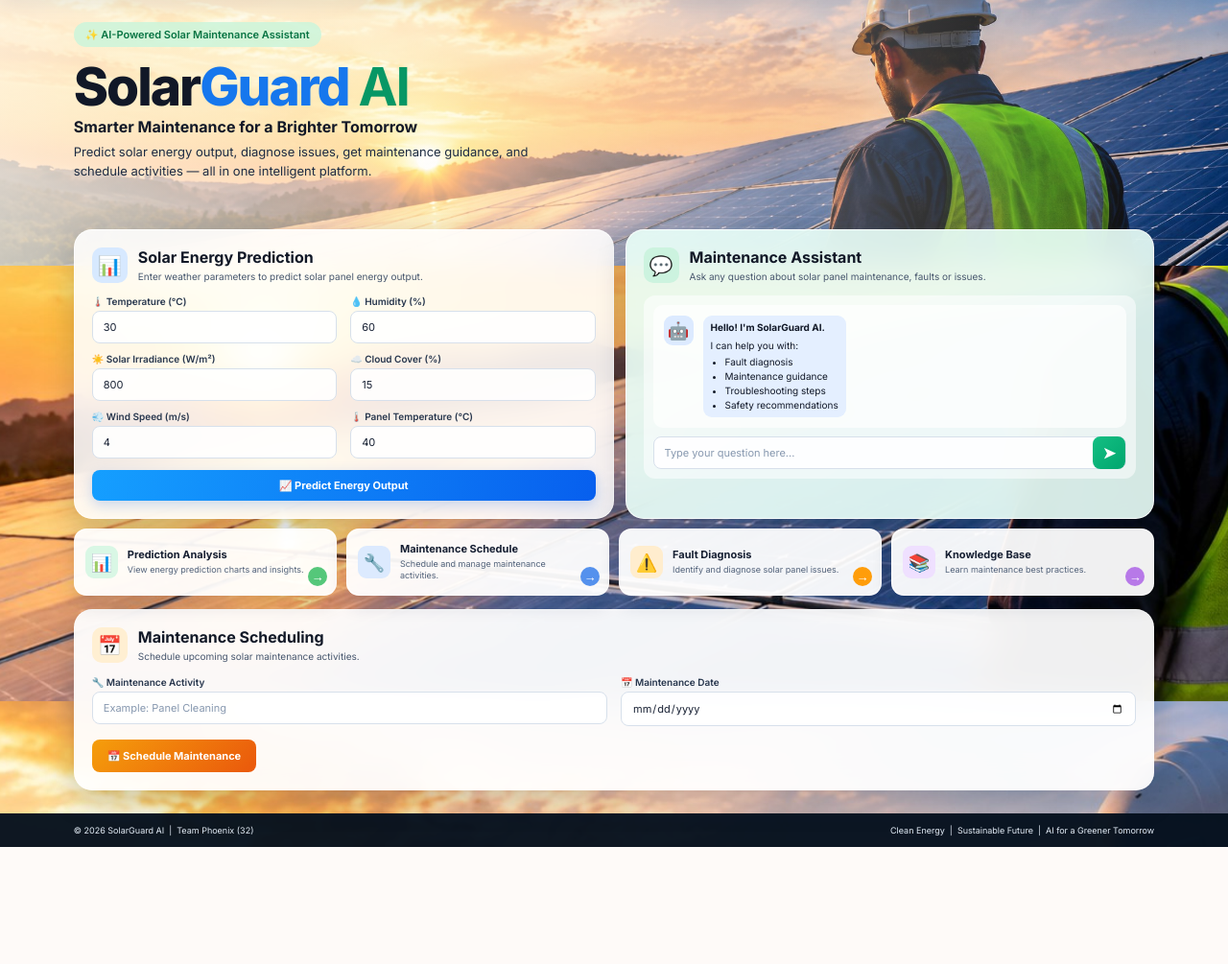
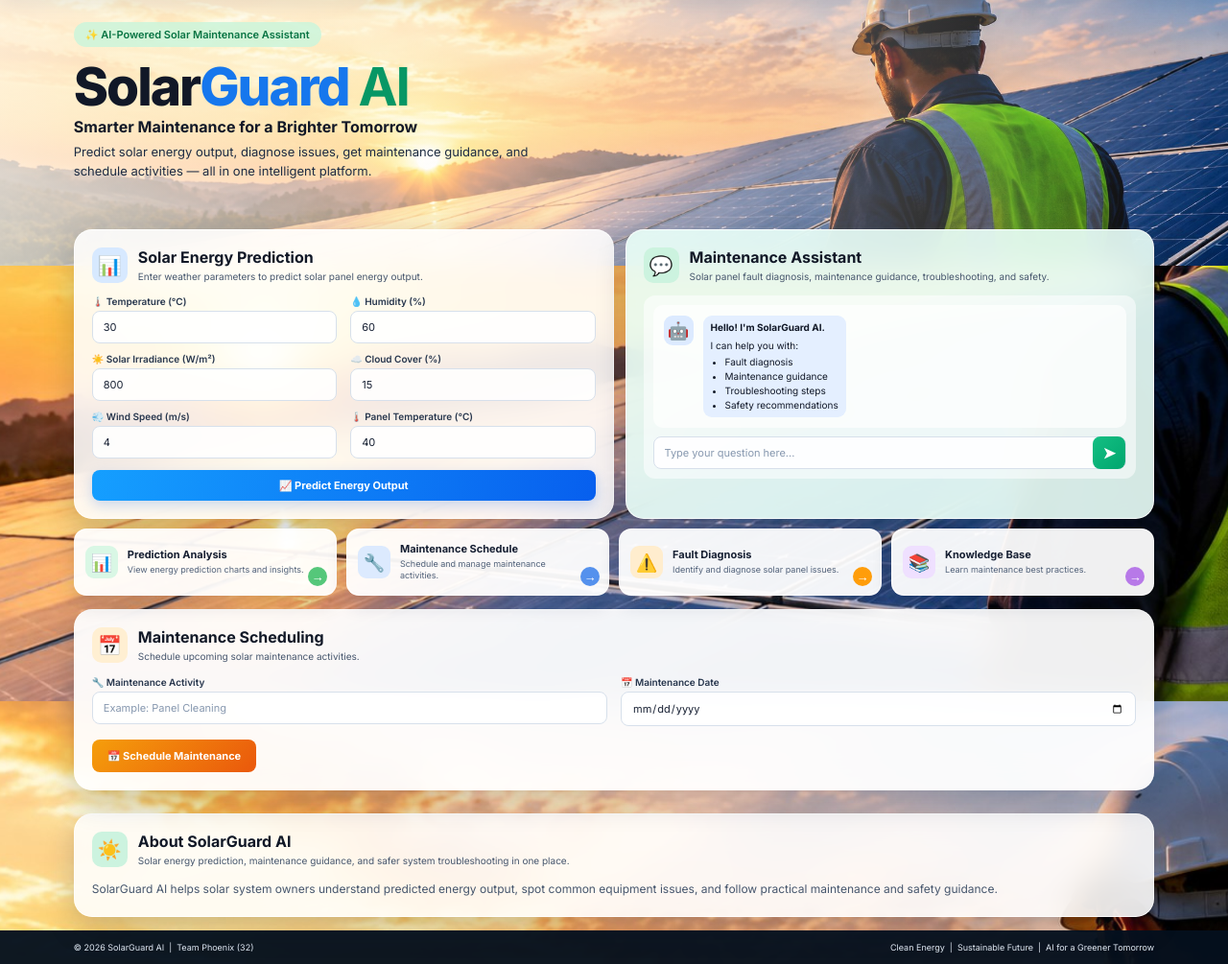
Before and after one commit to pradeep312205/SolarGuard-AI, a Flask app: page / in a window 1280 px wide. Shown: the part 69-1074 px from the top of the page at 96% size. Before the commit the page ends 952 px from the top, so only its background shows below. Run offline with Flask 3, Linux system fonts and the light colour scheme; parts of the project's set-up code (start-up, migrations or seed data) failed here and were passed over.

Commit message:
Scope assistant and add About section

```diff
--- a/app.py
+++ b/app.py
@@ -97,12 +97,31 @@ def predict():
 @app.route("/chat", methods=["POST"])
 def chat():
 
-    data = request.get_json()
+    data = request.get_json(silent=True) or {}
     question = data.get("question", "").lower().strip()
 
     if not question:
         return jsonify({
             "answer": "Please enter a maintenance question."
+        })
+
+    # Keep the assistant focused on solar-system diagnosis and maintenance.
+    solar_scope_terms = (
+        "solar", "panel", "photovoltaic", "pv array", "solar array",
+        "inverter", "energy output", "power output", "generation",
+        "irradiance", "maintenance", "fault", "troubleshoot",
+        "troubleshooting", "error code", "warning", "cleaning",
+        "dust", "shading", "crack", "damaged panel", "electrical",
+        "electric shock", "wiring", "cable", "safety", "safe",
+    )
+
+    if not any(term in question for term in solar_scope_terms):
+        return jsonify({
+            "answer": (
+                "I can help with solar system fault diagnosis, maintenance "
+                "guidance, troubleshooting steps, and safety recommendations. "
+                "Please ask a question about your solar panels or related equipment."
+            )
         })
 
     best_match = None
@@ -126,7 +145,16 @@ def chat():
     # Fault diagnosis information
     fault_title = best_match["title"]
 
-    response = f"Fault Diagnosis\n\n"
+    if any(term in question for term in ("safety", "safe", "shock", "hazard", "electrical")):
+        assistance_area = "Safety Recommendations"
+    elif any(term in question for term in ("troubleshoot", "troubleshooting", "not working", "error", "warning")):
+        assistance_area = "Troubleshooting Steps"
+    elif any(term in question for term in ("maintenance", "clean", "dust", "inspect", "inspection", "shading")):
+        assistance_area = "Maintenance Guidance"
+    else:
+        assistance_area = "Fault Diagnosis"
+
+    response = f"{assistance_area}\n\n"
     response += f"Identified Issue: {fault_title}\n\n"
 
     response += "Recommended Maintenance Steps:\n"
--- a/static/style.css
+++ b/static/style.css
@@ -156,6 +156,8 @@ input::placeholder, textarea::placeholder { color: #8798af; }
 .analytics-features { margin-bottom: 14px; }
 .analytics-features .feature-card { min-height: 82px; }
 .back-button { width: auto; margin-top: 0; padding: 10px 16px; }
+.about-section { width: min(1320px,88%); margin: 0 auto 14px; scroll-margin-top: 82px; }
+.about-copy { color: #46566d; font-size: 12px; line-height: 1.65; }
 footer { display: flex; align-items: center; justify-content: space-between; gap: 14px; padding: 12px 6%; color: #e4edf7; background: rgba(5,16,30,.96); font-size: 9px; }
 
 @media (min-width: 1100px) {
@@ -197,5 +199,6 @@ footer { display: flex; align-items: center; justify-content: space-between; gap
     .chart-container { padding: 5px; }
     .analytics-features { grid-template-columns: 1fr; }
     .back-button { width: 100%; margin-top: 0; }
+    .about-section { width: calc(100% - 26px); }
     footer { flex-direction: column; text-align: center; padding: 13px; }
 }
--- a/templates/chart.html
+++ b/templates/chart.html
@@ -225,7 +225,7 @@
 
     <!-- ================= FOOTER ================= -->
 
-    <footer id="about">
+    <footer id="footer">
 
         <div>
             © 2026 SolarGuard AI&nbsp; | &nbsp;Team Phoenix (32)
--- a/templates/index.html
+++ b/templates/index.html
@@ -217,7 +217,7 @@
                     <h2>Maintenance Assistant</h2>
 
                     <p>
-                        Ask any question about solar panel maintenance, faults or issues.
+                        Solar panel fault diagnosis, maintenance guidance, troubleshooting, and safety.
                     </p>
                 </div>
 
@@ -435,9 +435,20 @@
 
 
 
+    <section class="about-section dashboard-card" id="about" aria-labelledby="about-title">
+        <div class="section-header">
+            <div class="section-icon green-icon">☀️</div>
+            <div>
+                <h2 id="about-title">About SolarGuard AI</h2>
+                <p>Solar energy prediction, maintenance guidance, and safer system troubleshooting in one place.</p>
+            </div>
+        </div>
+        <p class="about-copy">SolarGuard AI helps solar system owners understand predicted energy output, spot common equipment issues, and follow practical maintenance and safety guidance.</p>
+    </section>
+
     <!-- ================= FOOTER ================= -->
 
-    <footer id="about">
+    <footer id="footer">
 
         <div>
             © 2026 SolarGuard AI&nbsp; | &nbsp;Team Phoenix (32)
```
